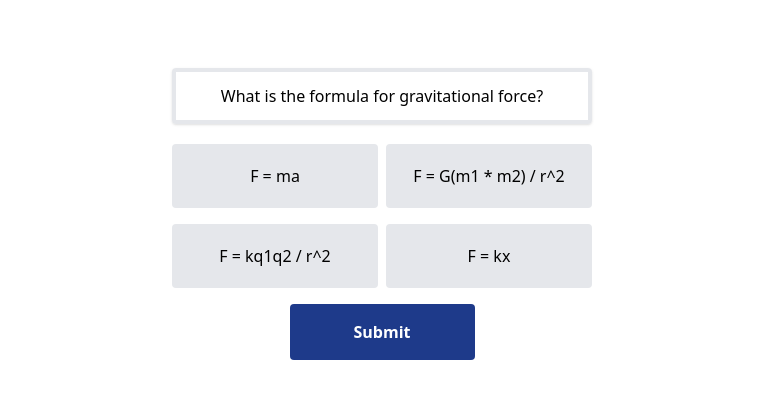
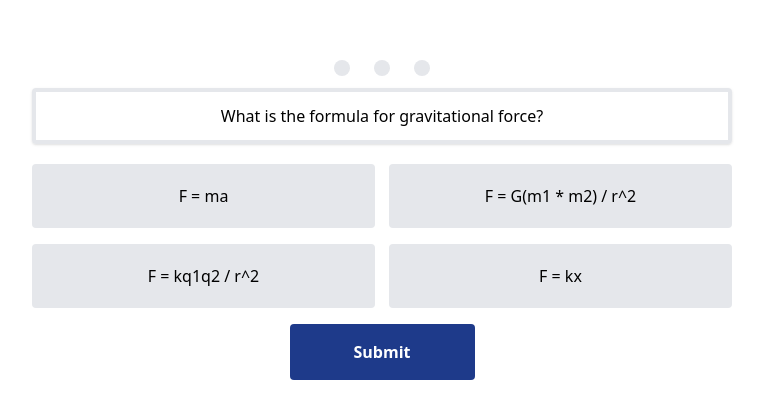
Before and after one commit to Negi-Ashish/Bunnyfied-Courses, a SvelteKit app in the folder 3/LearningSvelte/interview-quiz/: page /quiz/1 in a window 1280 px wide. Shown: the part 186-604 px from the top of the page, without its empty margins (258-1021 px from the left). Built offline with nearby package versions, Linux system fonts and the light colour scheme.

Commit message:
circular progress explained

```diff
--- a/3/LearningSvelte/interview-quiz/src/routes/quiz/[id]/+page.svelte
+++ b/3/LearningSvelte/interview-quiz/src/routes/quiz/[id]/+page.svelte
@@ -2,11 +2,11 @@
 	import QuestionText from './components/QuestionText.svelte';
 	import QuestionOption from './components/QuestionOption.svelte';
 	import QuestionButton from './components/QuestionButton.svelte';
-	//This
+	import QuestionProgressCircle from './components/QuestionProgressCircle.svelte';
 	import { answers, type Answer } from '../../../store';
+	import { goto } from '$app/navigation';
 
-	//This
-	import { goto } from '$app/navigation';
+	import { onMount } from 'svelte';
 
 	export let data: any;
 
@@ -46,9 +46,24 @@
 			currentQuestionIndex++;
 		}
 	};
+	onMount(() => {
+		answers.set(
+			data.questions.map((question: any) => {
+				return {
+					id: question.id,
+					isCorrect: null
+				};
+			})
+		);
+	});
 </script>
 
-<div>
+<div class="w-full">
+	<div class="flex justify-center">
+		{#each answersValue as answer}
+			<QuestionProgressCircle isCorrect={answer.isCorrect} />
+		{/each}
+	</div>
 	<QuestionText text={question.question} />
 	<div class="flex justify-between flex-wrap cursor-pointer">
 		{#each question.options as option (option.id)}
--- /dev/null
+++ b/3/LearningSvelte/interview-quiz/src/routes/quiz/[id]/components/QuestionProgressCircle.svelte
@@ -0,0 +1,11 @@
+<script lang="ts">
+	export let isCorrect: boolean | null;
+</script>
+
+{#if isCorrect === null}
+	<div class="bg-gray-200 w-4 h-4 rounded-full m-3" />
+{:else if isCorrect === true}
+	<div class="bg-green-200 w-4 h-4 rounded-full m-3" />
+{:else}
+	<div class="bg-red-200 w-4 h-4 rounded-full m-3" />
+{/if}
```
